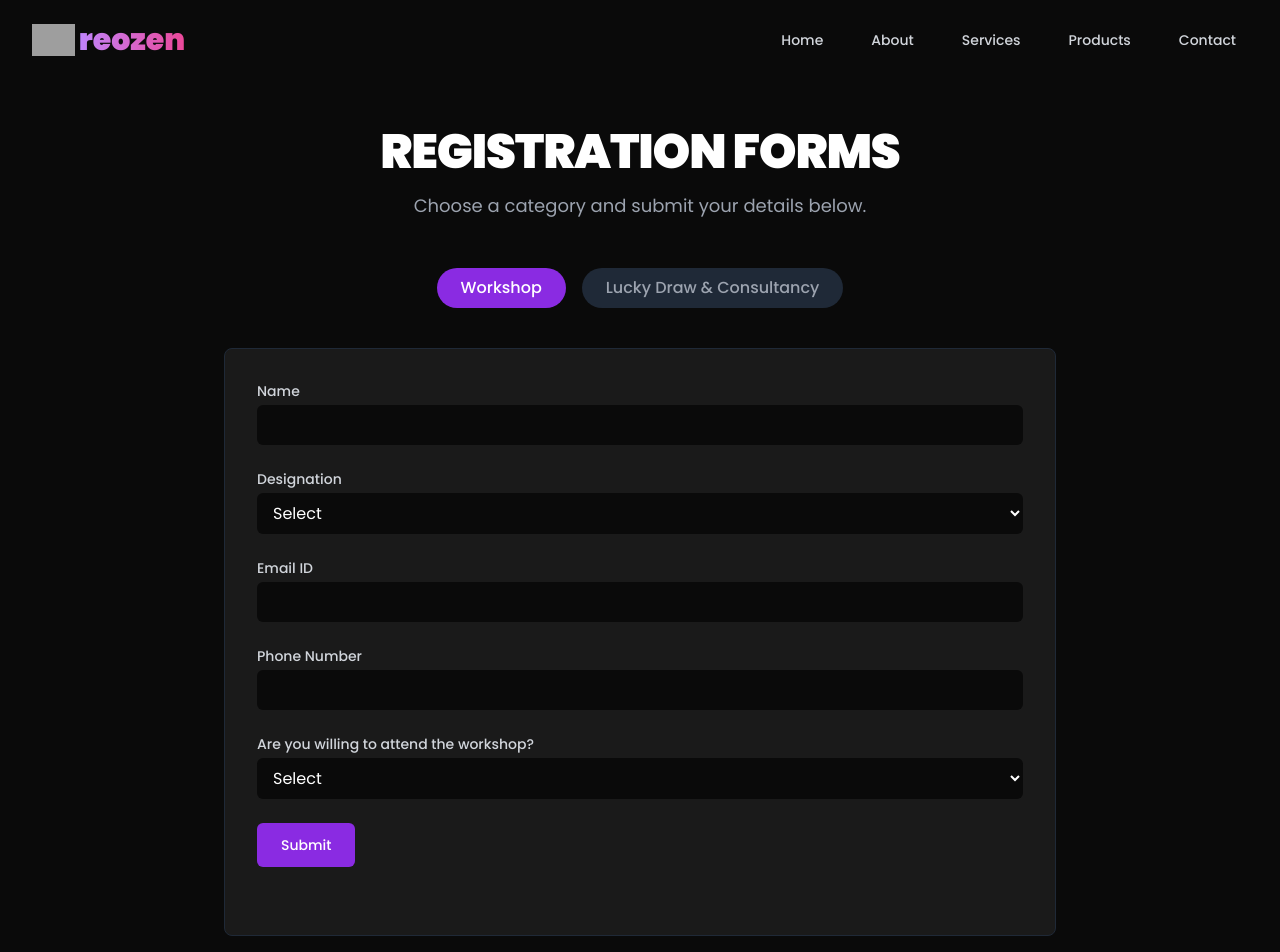
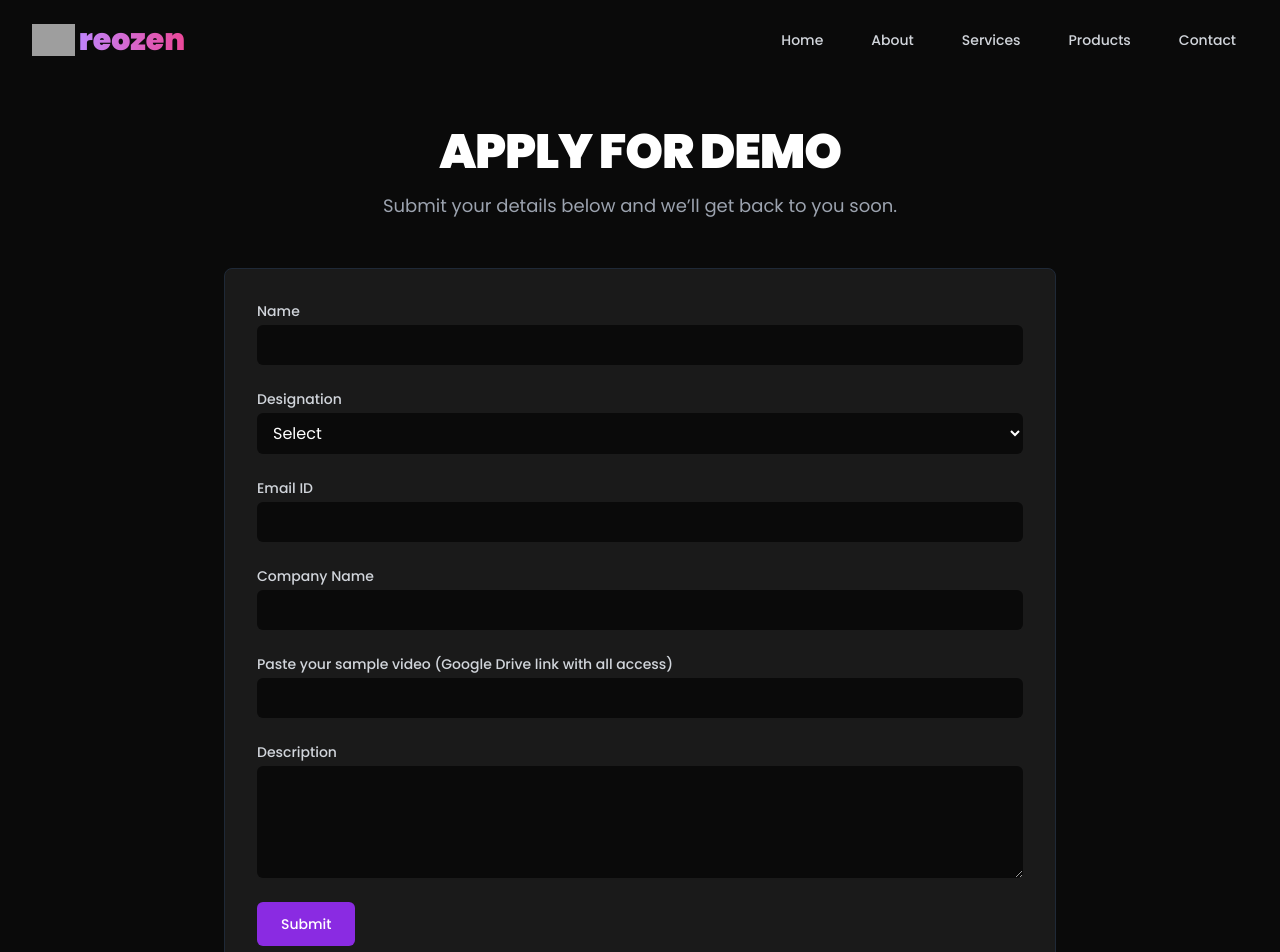
Before and after one commit to ASINRAJA123/creozen, a React (Vite) app: page /forms in a window 1280 px wide. Shown: the top 952 px of the page. Built offline with nearby package versions, Linux system fonts and the light colour scheme; grey boxes are pictures that could not be loaded.

Commit message:
Update Forms.jsx

```diff
--- a/src/pages/Forms.jsx
+++ b/src/pages/Forms.jsx
@@ -2,14 +2,14 @@ import { useState } from "react";
 import { motion, AnimatePresence } from "framer-motion";
 
 const Forms = () => {
-  const [activeTab, setActiveTab] = useState("workshop");
   const [formData, setFormData] = useState({
     name: "",
     designation: "",
     otherDesignation: "",
     email: "",
-    phone: "",
-    willing: "",
+    company: "",
+    sampleVideo: "",
+    description: "",
   });
   const [status, setStatus] = useState("");
 
@@ -22,14 +22,12 @@ const Forms = () => {
     setStatus("Sending...");
 
     try {
-      const response = await fetch("https://form.creozen.co.uk/api/forms", {
+      const response = await fetch("http://localhost:5000/api/forms", {
         method: "POST",
-        headers: {
-          "Content-Type": "application/json",
-        },
+        headers: { "Content-Type": "application/json" },
         body: JSON.stringify({
           ...formData,
-          formType: activeTab,
+          formType: "Apply for Demo",
           finalDesignation:
             formData.designation === "Others"
               ? formData.otherDesignation
@@ -46,8 +44,9 @@ const Forms = () => {
           designation: "",
           otherDesignation: "",
           email: "",
-          phone: "",
-          willing: "",
+          company: "",
+          sampleVideo: "",
+          description: "",
         });
       } else {
         setStatus(`❌ ${result.message || "Something went wrong."}`);
@@ -83,36 +82,18 @@ const Forms = () => {
           transition={{ duration: 0.7, ease: "easeOut" }}
         >
           <h1 className="text-4xl md:text-5xl font-black text-white uppercase tracking-tight">
-            Registration Forms
+            Apply for Demo
           </h1>
           <p className="mt-4 text-lg text-gray-400">
-            Choose a category and submit your details below.
+            Submit your details below and we’ll get back to you soon.
           </p>
         </motion.div>
 
-        {/* Tabs */}
-        <div className="flex justify-center mb-10">
-          {["workshop", "lucky"].map((tab) => (
-            <button
-              key={tab}
-              onClick={() => setActiveTab(tab)}
-              className={`px-6 py-2 mx-2 rounded-full font-medium transition-all ${
-                activeTab === tab
-                  ? "bg-accent text-white"
-                  : "bg-gray-800 text-gray-400 hover:bg-gray-700"
-              }`}
-            >
-              {tab === "workshop" ? "Workshop" : "Lucky Draw & Consultancy"}
-            </button>
-          ))}
-        </div>
-
-        {/* Forms */}
+        {/* Form */}
         <div className="bg-primary p-8 rounded-lg border border-gray-800">
           <AnimatePresence mode="wait">
-            {activeTab === "workshop" ? (
             <motion.form
-                key="workshop"
+              key="demoForm"
               variants={formVariants}
               initial="hidden"
               animate="visible"
@@ -135,7 +116,7 @@ const Forms = () => {
                 />
               </div>
 
-                {/* Designation Dropdown */}
+              {/* Designation */}
               <div>
                 <label className="block text-sm font-medium text-gray-300">
                   Designation
@@ -185,150 +166,47 @@ const Forms = () => {
                 />
               </div>
 
-                {/* Phone */}
+              {/* Company */}
               <div>
                 <label className="block text-sm font-medium text-gray-300">
-                    Phone Number
+                  Company Name
                 </label>
                 <input
-                    type="tel"
-                    name="phone"
+                  type="text"
+                  name="company"
                   required
-                    value={formData.phone}
+                  value={formData.company}
                   onChange={handleChange}
                   className="mt-1 block w-full bg-background border-gray-700 rounded-md py-2 px-3 text-white focus:ring-accent focus:border-accent transition"
                 />
               </div>
 
-                {/* Willing Dropdown */}
+              {/* Sample Video */}
               <div>
                 <label className="block text-sm font-medium text-gray-300">
-                    Are you willing to attend the workshop?
-                  </label>
-                  <select
-                    name="willing"
-                    required
-                    value={formData.willing}
-                    onChange={handleChange}
-                    className="mt-1 block w-full bg-background border-gray-700 rounded-md py-2 px-3 text-white focus:ring-accent focus:border-accent transition"
-                  >
-                    <option value="">Select</option>
-                    <option value="Yes">Yes</option>
-                    <option value="No">No</option>
-                  </select>
-                </div>
-
-                {/* Submit */}
-                <div>
-                  <button
-                    type="submit"
-                    className="inline-flex justify-center py-3 px-6 rounded-md text-sm font-medium text-white bg-accent hover:bg-accent-hover transition"
-                  >
-                    Submit
-                  </button>
-                  <div className="mt-4 h-5">
-                    {status && (
-                      <p
-                        className={`text-sm ${
-                          status.includes("success")
-                            ? "text-green-400"
-                            : status.includes("❌") || status.includes("🚨")
-                            ? "text-red-400"
-                            : "text-gray-400"
-                        }`}
-                      >
-                        {status}
-                      </p>
-                    )}
-                  </div>
-                </div>
-              </motion.form>
-            ) : (
-              // Lucky Draw & Consultancy Form
-              <motion.form
-                key="lucky"
-                variants={formVariants}
-                initial="hidden"
-                animate="visible"
-                exit="exit"
-                onSubmit={handleSubmit}
-                className="space-y-6"
-              >
-                {/* Name */}
-                <div>
-                  <label className="block text-sm font-medium text-gray-300">
-                    Name
+                  Paste your sample video (Google Drive link with all access)
                 </label>
                 <input
-                    type="text"
-                    name="name"
+                  type="url"
+                  name="sampleVideo"
                   required
-                    value={formData.name}
+                  value={formData.sampleVideo}
                   onChange={handleChange}
                   className="mt-1 block w-full bg-background border-gray-700 rounded-md py-2 px-3 text-white focus:ring-accent focus:border-accent transition"
                 />
               </div>
 
-                {/* Designation Dropdown */}
+              {/* Description */}
               <div>
                 <label className="block text-sm font-medium text-gray-300">
-                    Designation
+                  Description
                 </label>
-                  <select
-                    name="designation"
+                <textarea
+                  name="description"
                   required
-                    value={formData.designation}
+                  value={formData.description}
                   onChange={handleChange}
-                    className="mt-1 block w-full bg-background border-gray-700 rounded-md py-2 px-3 text-white focus:ring-accent focus:border-accent transition"
-                  >
-                    <option value="">Select</option>
-                    <option value="Student">Student</option>
-                    <option value="Employee">Employee</option>
-                    <option value="Business Owner">Business Owner</option>
-                    <option value="Others">Others</option>
-                  </select>
-
-                  {formData.designation === "Others" && (
-                    <motion.input
-                      type="text"
-                      name="otherDesignation"
-                      placeholder="Please specify"
-                      required
-                      value={formData.otherDesignation}
-                      onChange={handleChange}
-                      initial={{ opacity: 0, y: -10 }}
-                      animate={{ opacity: 1, y: 0 }}
-                      exit={{ opacity: 0, y: -10 }}
-                      className="mt-2 block w-full bg-background border-gray-700 rounded-md py-2 px-3 text-white focus:ring-accent focus:border-accent transition"
-                    />
-                  )}
-                </div>
-
-                {/* Email */}
-                <div>
-                  <label className="block text-sm font-medium text-gray-300">
-                    Email ID
-                  </label>
-                  <input
-                    type="email"
-                    name="email"
-                    required
-                    value={formData.email}
-                    onChange={handleChange}
-                    className="mt-1 block w-full bg-background border-gray-700 rounded-md py-2 px-3 text-white focus:ring-accent focus:border-accent transition"
-                  />
-                </div>
-
-                {/* Phone (Optional) */}
-                <div>
-                  <label className="block text-sm font-medium text-gray-300">
-                    Phone Number (Optional)
-                  </label>
-                  <input
-                    type="tel"
-                    name="phone"
-                    value={formData.phone}
-                    onChange={handleChange}
+                  rows={4}
                   className="mt-1 block w-full bg-background border-gray-700 rounded-md py-2 px-3 text-white focus:ring-accent focus:border-accent transition"
                 />
               </div>
@@ -358,7 +236,6 @@ const Forms = () => {
                 </div>
               </div>
             </motion.form>
-            )}
           </AnimatePresence>
         </div>
       </div>
```
Lines whose indentation alone changed are shown as unchanged.
